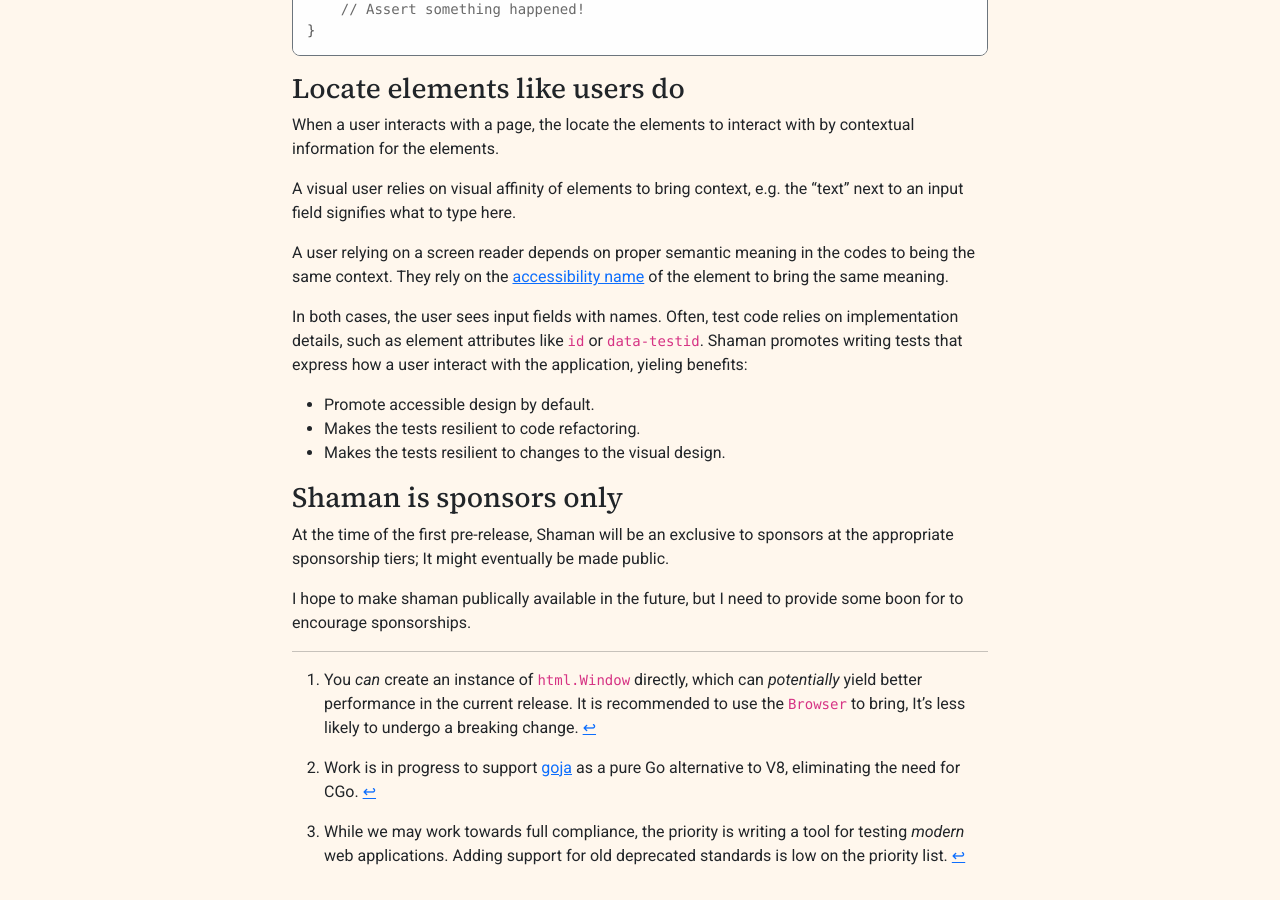
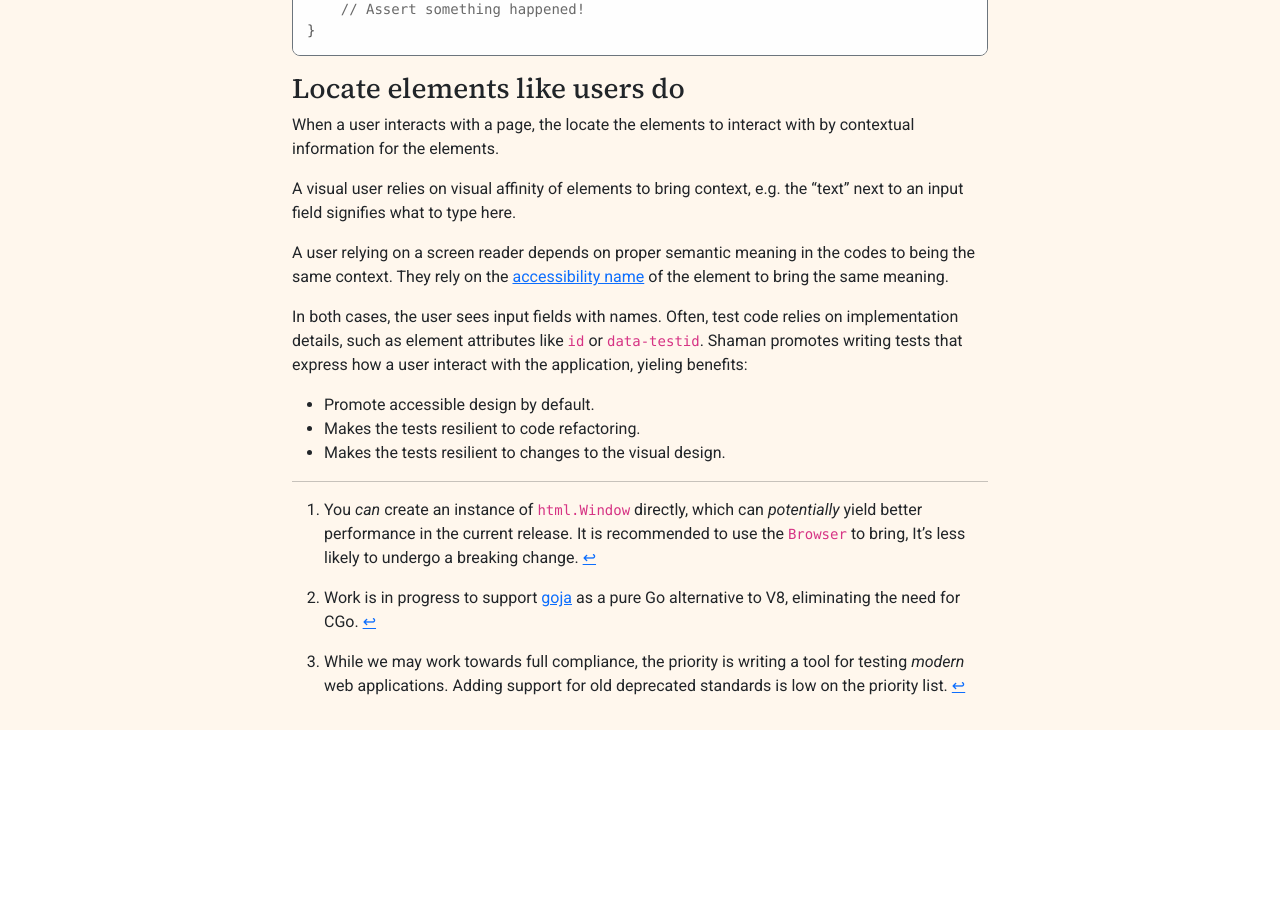
Before and after one commit to gost-dom/gost-dom.github.io, a Jekyll site: the page built from index.markdown, in a window 1280 px wide and 900 px high, scrolled down 1871 px. Built offline with Jekyll 4.4.1, drawn with Linux system fonts in a browser that asks for light colours; after the commit the page ends 2601 px from its top, so only the background shows below that.

Commit message:
Remove sponsor-only notice

```diff
--- a/index.markdown
+++ b/index.markdown
@@ -193,14 +193,6 @@ application, yieling benefits:
 - Makes the tests resilient to code refactoring.
 - Makes the tests resilient to changes to the visual design.
 
-### Shaman is sponsors only
-
-At the time of the first pre-release, Shaman will be an exclusive to sponsors at the appropriate
-sponsorship tiers; It might eventually be made public.
-
-I hope to make shaman publically available in the future, but I need to provide some boon for
-to encourage sponsorships.
-
 ---
 
 [^1]: You _can_ create an instance of `html.Window` directly, which can
```
